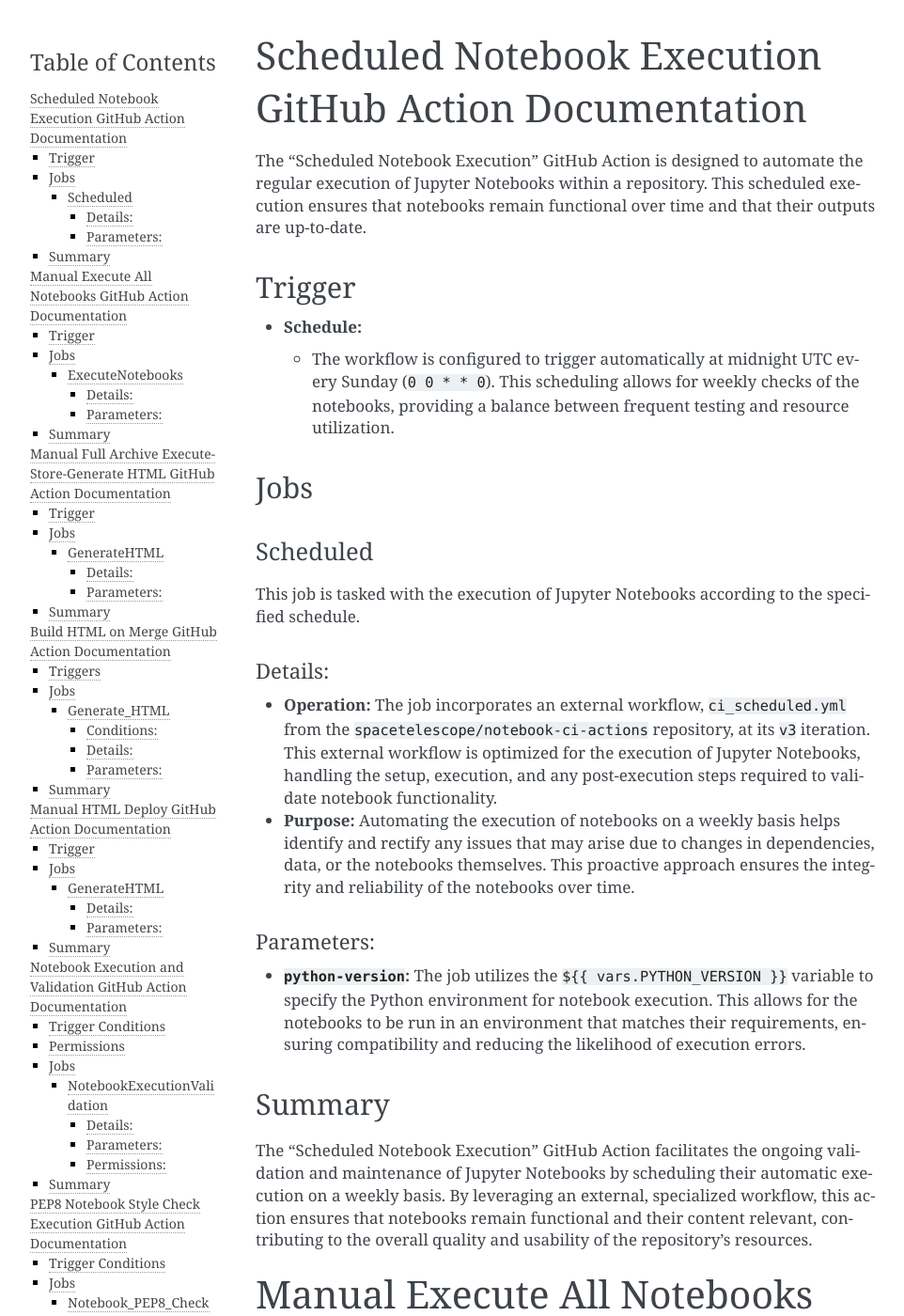
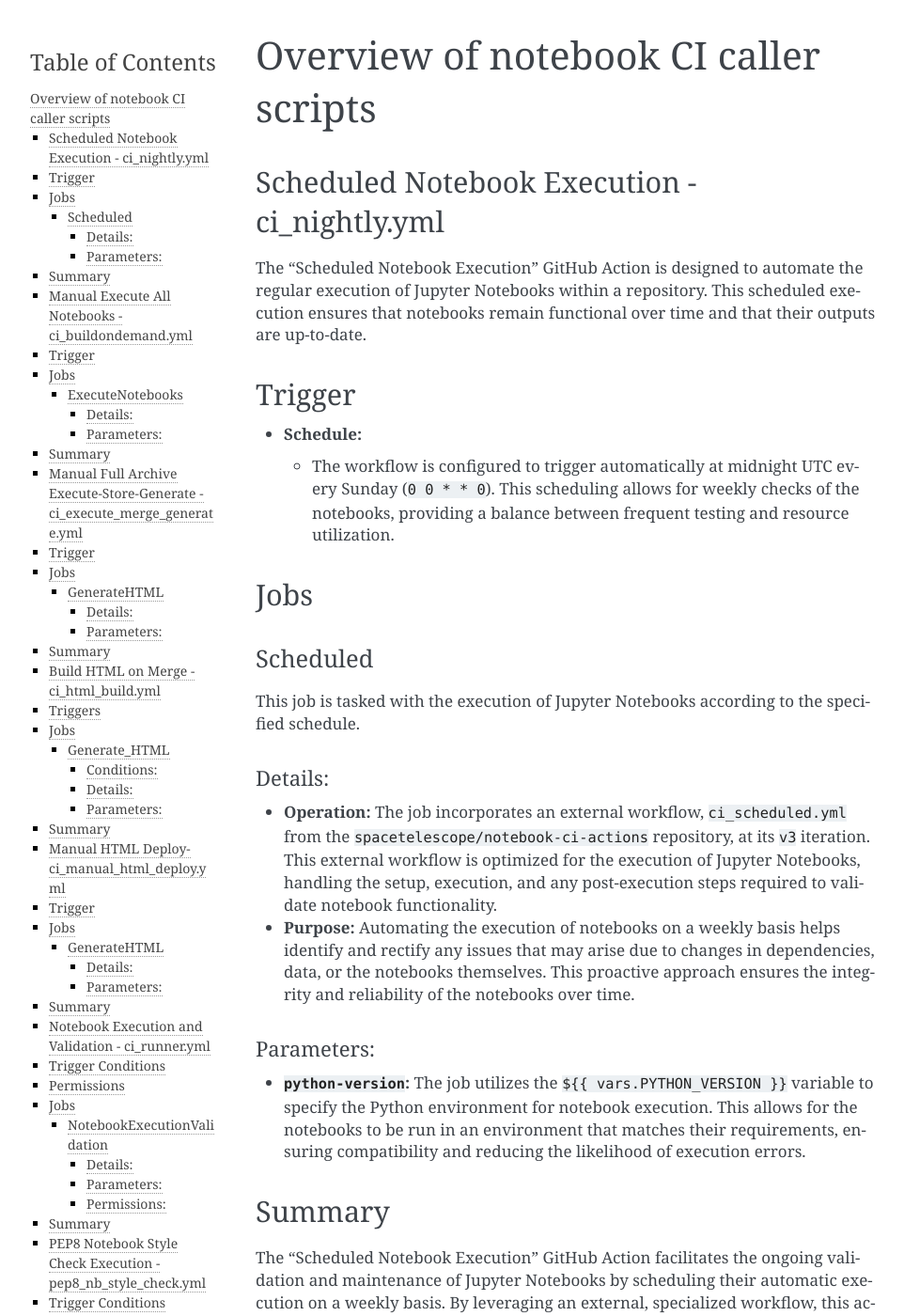
Before and after one commit to spacetelescope/notebook-infrastructure, a Sphinx documentation site: the page built from docs/ci_caller_workflows.md, in a window 1280 px wide and 1400 px high. Shown: the whole window at 94% size, without its empty margins (148-1110 px from the left). Built offline with Sphinx 7.4.7, drawn with Linux system fonts in a browser that asks for light colours; some of the changed text lies outside the part shown.

Commit message:
Update ci_caller_workflows.md

```diff
--- a/docs/ci_caller_workflows.md
+++ b/docs/ci_caller_workflows.md
@@ -1,4 +1,6 @@
-# Scheduled Notebook Execution GitHub Action Documentation
+# Overview of notebook CI caller scripts
+
+## Scheduled Notebook Execution - ci_nightly.yml
 
 The "Scheduled Notebook Execution" GitHub Action is designed to automate the regular execution of Jupyter Notebooks within a repository. This scheduled execution ensures that notebooks remain functional over time and that their outputs are up-to-date.
 
@@ -22,7 +24,7 @@ This job is tasked with the execution of Jupyter Notebooks according to the spec
 The "Scheduled Notebook Execution" GitHub Action facilitates the ongoing validation and maintenance of Jupyter Notebooks by scheduling their automatic execution on a weekly basis. By leveraging an external, specialized workflow, this action ensures that notebooks remain functional and their content relevant, contributing to the overall quality and usability of the repository's resources.
 
 
-# Manual Execute All Notebooks GitHub Action Documentation
+## Manual Execute All Notebooks - ci_buildondemand.yml
 
 The "Manual Execute All Notebooks" GitHub Action is designed for on-demand execution of Jupyter Notebooks within the repository. Below is an overview of its configuration and operational details.
 
@@ -47,7 +49,7 @@ This GitHub Action facilitates the manual execution of Jupyter Notebooks by leve
 
 
 
-# Manual Full Archive Execute-Store-Generate HTML GitHub Action Documentation
+## Manual Full Archive Execute-Store-Generate - ci_execute_merge_generate.yml
 
 The GitHub Action named "Manual Full Archive Execute-Store-Generate HTML" is configured for manual activation to execute Jupyter Notebooks, store the results, and generate HTML versions of the notebooks. This document provides a detailed overview of its configuration and functionality.
 
@@ -71,7 +73,7 @@ This job orchestrates the execution of notebooks, storage of execution results,
 The "Manual Full Archive Execute-Store-Generate HTML" GitHub Action is designed for manual initiation, allowing users to execute a comprehensive workflow that includes notebook execution, result storage, and HTML generation. Leveraging an external workflow for these tasks promotes efficiency and reusability while maintaining a simplified and focused configuration in the current repository.
 
 
-# Build HTML on Merge GitHub Action Documentation
+## Build HTML on Merge - ci_html_build.yml
 
 The "Build HTML on Merge" GitHub Action is designed to automatically generate HTML versions of Jupyter Notebooks upon the successful merge of pull requests into the main branch. This documentation details the action's trigger conditions, job configuration, and operational specifics.
 
@@ -101,7 +103,7 @@ This job is responsible for the generation of HTML from Jupyter Notebooks follow
 The "Build HTML on Merge" action automates the conversion of Jupyter Notebooks to HTML following the successful merge of pull requests into the main branch. By employing an external workflow for the conversion process, this action ensures a consistent and maintainable approach to generating HTML representations of notebooks, facilitating easier review and sharing of the notebook content.
 
 
-# Manual HTML Deploy GitHub Action Documentation
+## Manual HTML Deploy-ci_manual_html_deploy.yml
 
 The GitHub Action named "Manual HTML Deploy" is specifically crafted for manual invocation to generate HTML versions of Jupyter Notebooks. This document outlines its configuration and operational framework.
 
@@ -125,7 +127,7 @@ This job is centered around the conversion of Jupyter Notebooks into HTML format
 The "Manual HTML Deploy" GitHub Action provides a convenient mechanism for manually triggering the generation of HTML from Jupyter Notebooks. By leveraging an external, reusable workflow, it ensures a consistent approach to notebook processing while offering the flexibility to accommodate different Python environments and notebook specifications.
 
 
-# Notebook Execution and Validation GitHub Action Documentation
+## Notebook Execution and Validation - ci_runner.yml
 
 This GitHub Action, named "Notebook Execution and Validation," is designed to automate the execution and validation of Jupyter Notebooks within a repository, particularly upon direct pushes to the main branch or when pull requests are submitted. It is structured to sequentially run three distinct phases: Validation, Execution, and HTML Deployment, with each subsequent phase contingent on the successful completion of the preceding one.
 
@@ -157,7 +159,7 @@ This job encapsulates the core functionality of executing and validating the Jup
 The "Notebook Execution and Validation" GitHub Action is a comprehensive solution for ensuring the integrity and functionality of Jupyter Notebooks within a project. By leveraging an external, reusable workflow and enforcing a strict sequential operation of validation, execution, and HTML deployment phases, it maintains high standards of quality and reliability for notebook-based projects.
 
 
-# PEP8 Notebook Style Check Execution GitHub Action Documentation
+## PEP8 Notebook Style Check Execution - pep8_nb_style_check.yml
 
 The "PEP8 Notebook Style Check Execution" GitHub Action is specifically designed to enforce PEP8 style guidelines within the Python code contained in Jupyter Notebook cells. This action ensures that the code adheres to the widely accepted PEP8 standards for Python coding style, enhancing readability and maintainability.
 
@@ -181,7 +183,7 @@ This job is the core of the workflow, performing the PEP8 style checks on Python
 ## Summary
 The "PEP8 Notebook Style Check Execution" GitHub Action is an essential tool for maintaining high coding standards within Jupyter Notebooks. By automatically enforcing PEP8 compliance on every pull request to the main branch, it helps ensure that all notebook code remains clean, well-structured, and in line with best practices for Python development.
 
-# PEP8 Script Style Check Execution GitHub Action Documentation
+## PEP8 Script Style Check Execution - pep8_script_style_check.yml
 
 The "PEP8 Script Style Check Execution" GitHub Action is designed to enforce PEP8 style guidelines on Python scripts, particularly those located within a project's `notebooks/` directory. This workflow ensures that Python code complies with the PEP8 standards, promoting readability, consistency, and maintainability across the codebase.
 
@@ -206,7 +208,7 @@ This job is dedicated to performing the PEP8 style checks on the targeted Python
 The "PEP8 Script Style Check Execution" GitHub Action plays a crucial role in maintaining a high standard of code quality within Python scripts. By automatically enforcing PEP8 compliance for every pull request targeting the main branch, it fosters a culture of quality and consistency in coding practices across the project.
 
 
-# Weekly Broken Link Check GitHub Action Documentation
+# Weekly Broken Link Check - weekly_broken_link_finder.yml
 
 The "Weekly Broken Link Check" GitHub Action is designed to automatically scan for and identify broken links within the project's documentation or web pages. This scheduled action helps maintain the integrity and reliability of the project's external references.
 
@@ -226,8 +228,7 @@ This job focuses on the detection and reporting of broken links within the proje
 ## Summary
 The "Weekly Broken Link Check" GitHub Action is a critical maintenance tool for any project reliant on external links in its documentation or web pages. By automating the process of identifying broken links on a weekly basis, this action supports the project's commitment to quality, reliability, and a positive user experience.
 
-# Weekly PEP8 Style Checks GitHub Action Documentation
-
+# Weekly PEP8 Style Checks - weekly_pep8_style_check.yml
 The "Weekly PEP8 Style Checks" GitHub Action is configured to enforce PEP8 coding standards across Python scripts and Jupyter notebooks within the `hst_notebooks` repository. This automated workflow ensures consistent code quality and adherence to Python style guidelines on a weekly basis.
 
 ## Triggers
```
